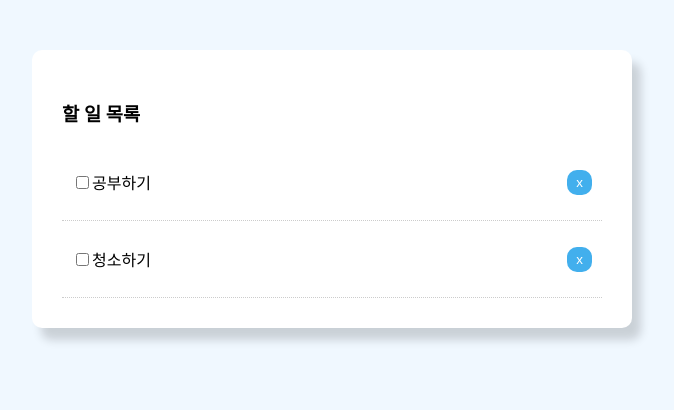
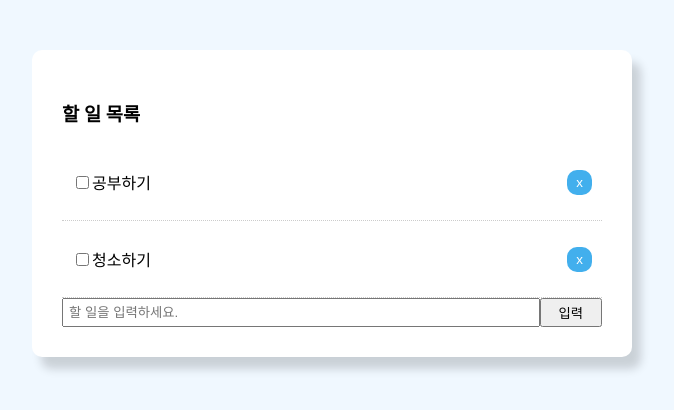
Before and after one commit to eeoma/React_ToDo, a React (Create React App) app: page / in a window 1280 px wide. Shown: the top 410 px of the page, without its empty margins (308-982 px from the left). Built offline with nearby package versions, Linux system fonts and the light colour scheme.

Commit message:
edit file

```diff
--- a/src/App.js
+++ b/src/App.js
@@ -2,6 +2,22 @@ import React, {Component} from "react";
 import "./App.css";
 
 export default class App extends Component {
+  state= {
+    todoData : [  //배열 안에 객체 삽입
+      {
+        id: "1",
+        title: "공부하기",
+        completed: true,
+      },
+      {
+        id: "2",
+        title: "청소하기",
+        completed: false,
+      },
+    ],
+    value: "",
+  };
+
   btnStyle= {  //클래스형
     color:"#fff",
     background:"#42afed",
@@ -12,7 +28,7 @@ export default class App extends Component {
     float: "right"
   }
 
-  getStyle=()=> {  //함수형
+  getStyle=()=> {  //목록들 밑에 생기는 점선
     return {
       padding: "10px",
       borderBottom: "1px #ccc dotted",
@@ -21,21 +37,30 @@ export default class App extends Component {
     }
   }
 
-  todoData = [  //배열 안에 객체 삽입
-    {
-      id: "1",
-      title: "공부하기",
-      completed: true,
-    },
-    {
-      id: "2",
-      title: "청소하기",
-      completed: false,
-    }
-  ];
+  handleClick=(id)=> {   //state를 이용한 목록 삭제
+    let newTodoData=this.state.todoData.filter((data)=> data.id!==id);  //삭제하지 않는 목록들만 남기는 것
+    this.setState({todoData:newTodoData});
+    //todoData를 newTodoData로 업데이트 하는 것
 
-  handleClick=(id)=> {   //함수 선언
+  };
 
+  handleChange=(e)=> {  //입력한 할 일의 저장, event를 가져오므로 e를 사용
+    this.setState({value: e.target.value});
+  }
+
+  handleSubmit=(e)=> {  //입력한 할 일 보이기 , event를 가져오므로 e를 사용
+      e.preventDefault();
+      //form 안에서 input을 전송할 때 페이지 리로드 되는 걸 막아줌
+
+      //새로운 할 일 데이터
+      let newTodo = {
+        id: Date.now(),
+        title: this.state.value,
+        completed: false,
+      };
+      //원래 있던 할 일에 새로운 할 일 더해주기
+      this.setState({todoData: [...this.state.todoData,newTodo] });
+      //...this.state.todoData: 원래 있던 데이터들의 전개를 의미
   };
 
   render(){
@@ -45,7 +70,7 @@ export default class App extends Component {
             <div className="title">
                 <h3>할 일 목록</h3>
             </div>
-            {this.todoData.map((data)=> (   //react에서 list의 나열 시 key값을 사용함
+            {this.state.todoData.map((data)=> (   //react에서 list의 나열 시 key값을 사용함
                 <div style={this.getStyle()} key={data.id}>
                 <p>
                 <input type="checkbox" defaultChecked={false} />
@@ -54,6 +79,22 @@ export default class App extends Component {
                 </p>
               </div>
             ))}
+            <form style={{display:'flex'}} onSubmit={this.handleSubmit}>  {/* 입력을 위한 input, 버튼을 위한 input */}
+              <input
+              type="text"
+              name="value"
+              autoComplete="off"  //검색 기록 저장 안되게
+              style={{flex: '10',padding: '5px'}}
+              placeholder="할 일을 입력하세요."
+              value={this.state.value}  //state 안에 있는 value가 됨
+              onChange={this.handleChange}
+              />
+              <input
+              type="submit"
+              value="입력"
+              className="btn"
+              style={{flex : '1'}} />
+            </form>
         </div>
       </div>
     )
```
